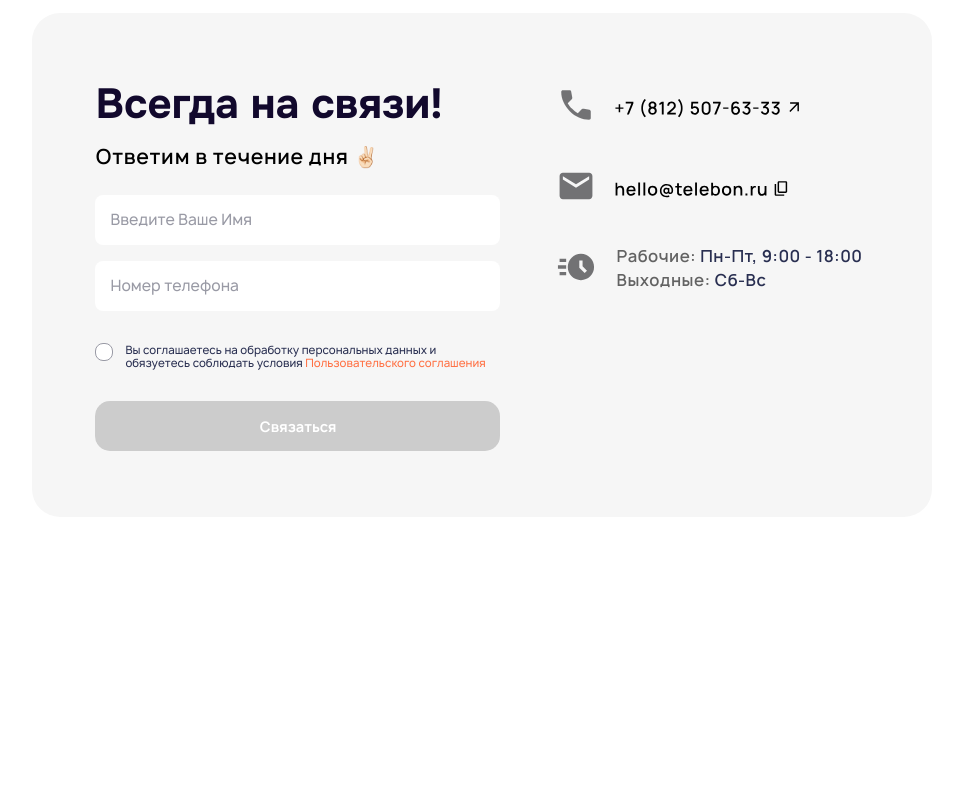
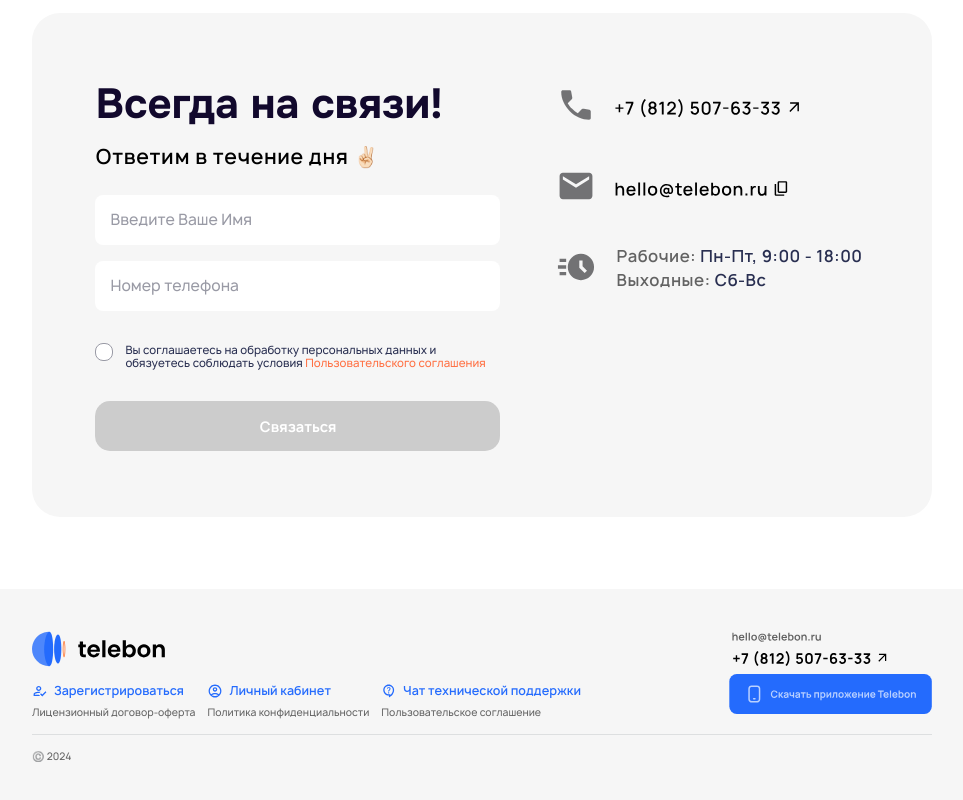
Before and after one commit to Pavel293/Site2, a Next.js app: page / in a window 1280 px wide. Shown: the part 3932-4732 px from the top of the page, without its empty margins (158-1121 px from the left). Before the commit the page ends 4449 px from the top, so only its background shows below. Built offline with nearby package versions, Linux system fonts and the light colour scheme.

Commit message:
adaptive

```diff
--- a/src/components/layout/footer/Footer.tsx
+++ b/src/components/layout/footer/Footer.tsx
@@ -6,14 +6,15 @@ import Image from 'next/image'
 import { EIcons, Icon as IconInstance } from '../../../assets/icons/icon'
 import ModalCopy from '@/ui/modal/ModalCopy/ModalCopy'
 import useMatchMedia from '@/hooks/useMatchMedia'
+import { useRouter } from 'next/router'
 
 const Footer: FC = () => {
 	const [showCookieBanner, setShowCookieBanner] = useState<boolean>(false)
 	const [copiedSuccess, setCopiedSuccess] = useState(false)
 	const [showAppUnavailableModal, setShowAppUnavailableModal] = useState(false)
 	const isMobile = useMatchMedia('768')
-	const is404Page =
-		typeof window !== 'undefined' && window.location.pathname === '/404'
+	const router = useRouter()
+	const is404Page = router.pathname === `/404`
 
 	useEffect(() => {
 		const hasAcceptedCookies = document.cookie.includes(
@@ -90,7 +91,7 @@ const Footer: FC = () => {
 		<noindex>
 			<div
 				className={styles.footer}
-				style={{ display: !is404Page ? `none` : `flex` }}
+				style={{ display: is404Page ? `none` : `flex` }}
 			>
 				<div className={styles.container}>
 					<div className={styles.aboveline}>
```
